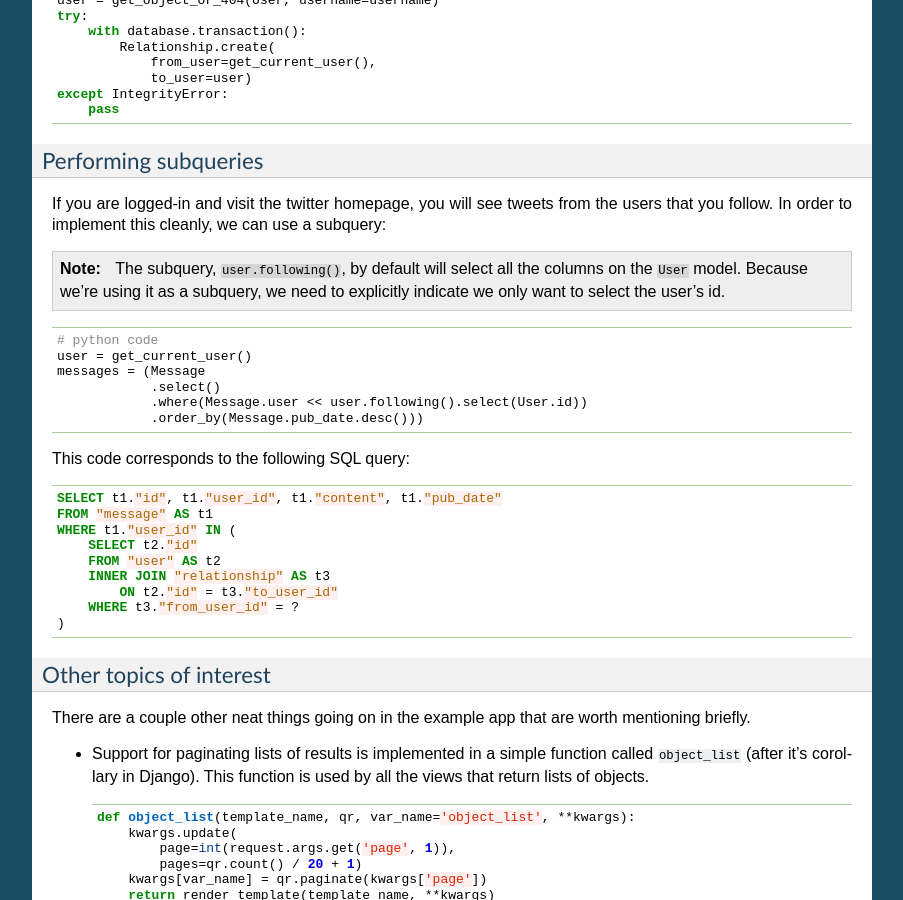
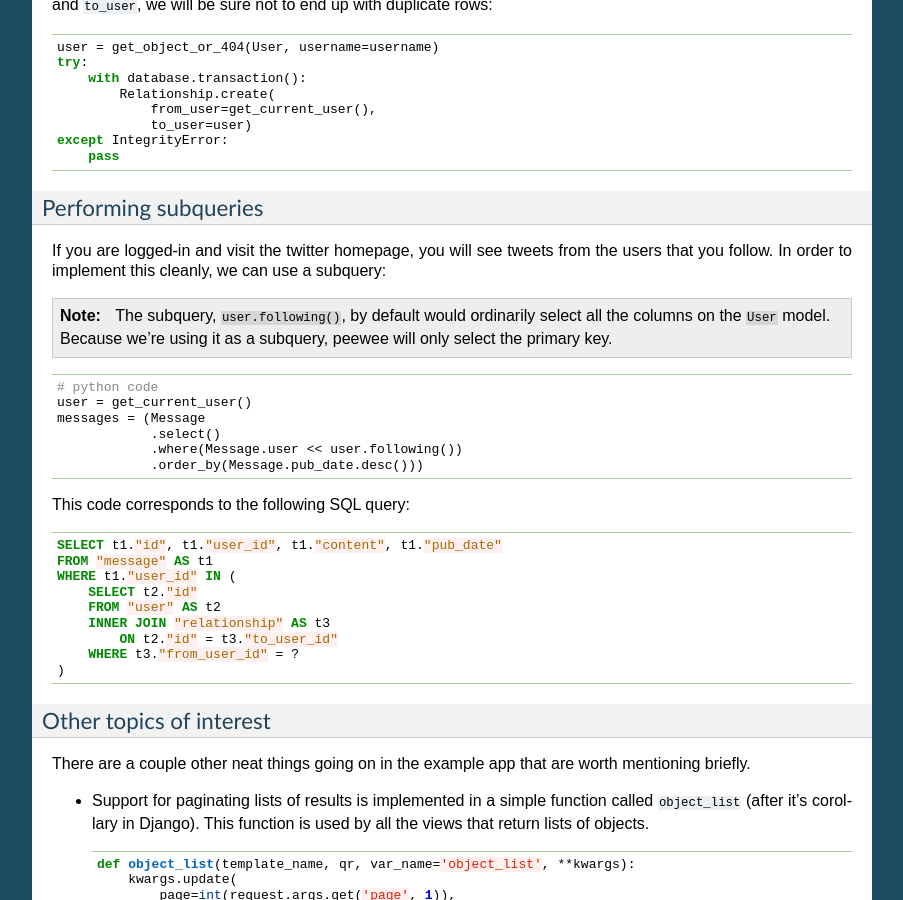
Before and after one commit to coleifer/peewee, a Sphinx documentation site: the page built from docs/peewee/example.rst, in a window 1280 px wide and 900 px high, scrolled down 4566 px. Shown: the whole window, without its empty margins (198-1101 px from the left). Built offline with Sphinx 7.4.7, drawn with Linux system fonts in a browser that asks for light colours; pages that are not in the unit, such as notebooks, are missing from menus; some of the changed text lies outside the part shown.

Commit message:
Small updates to example docs.

```diff
--- a/docs/peewee/example.rst
+++ b/docs/peewee/example.rst
@@ -301,9 +304,9 @@ the users that you follow. In order to implement this cleanly, we can use a
 subquery:
 
 .. note::
-    The subquery, ``user.following()``, by default will select all the columns
-    on the ``User`` model. Because we're using it as a subquery, we need to
-    explicitly indicate we only want to select the user's id.
+    The subquery, ``user.following()``, by default would ordinarily select all
+    the columns on the ``User`` model. Because we're using it as a subquery,
+    peewee will only select the primary key.
 
 .. code-block:: python
 
@@ -311,7 +314,7 @@ subquery:
     user = get_current_user()
     messages = (Message
                 .select()
-                .where(Message.user << user.following().select(User.id))
+                .where(Message.user << user.following())
                 .order_by(Message.pub_date.desc()))
 
 This code corresponds to the following SQL query:
```
Also changed, not shown: other parts of docs/peewee/example.rst (+3 -0 lines), 1 other file.
